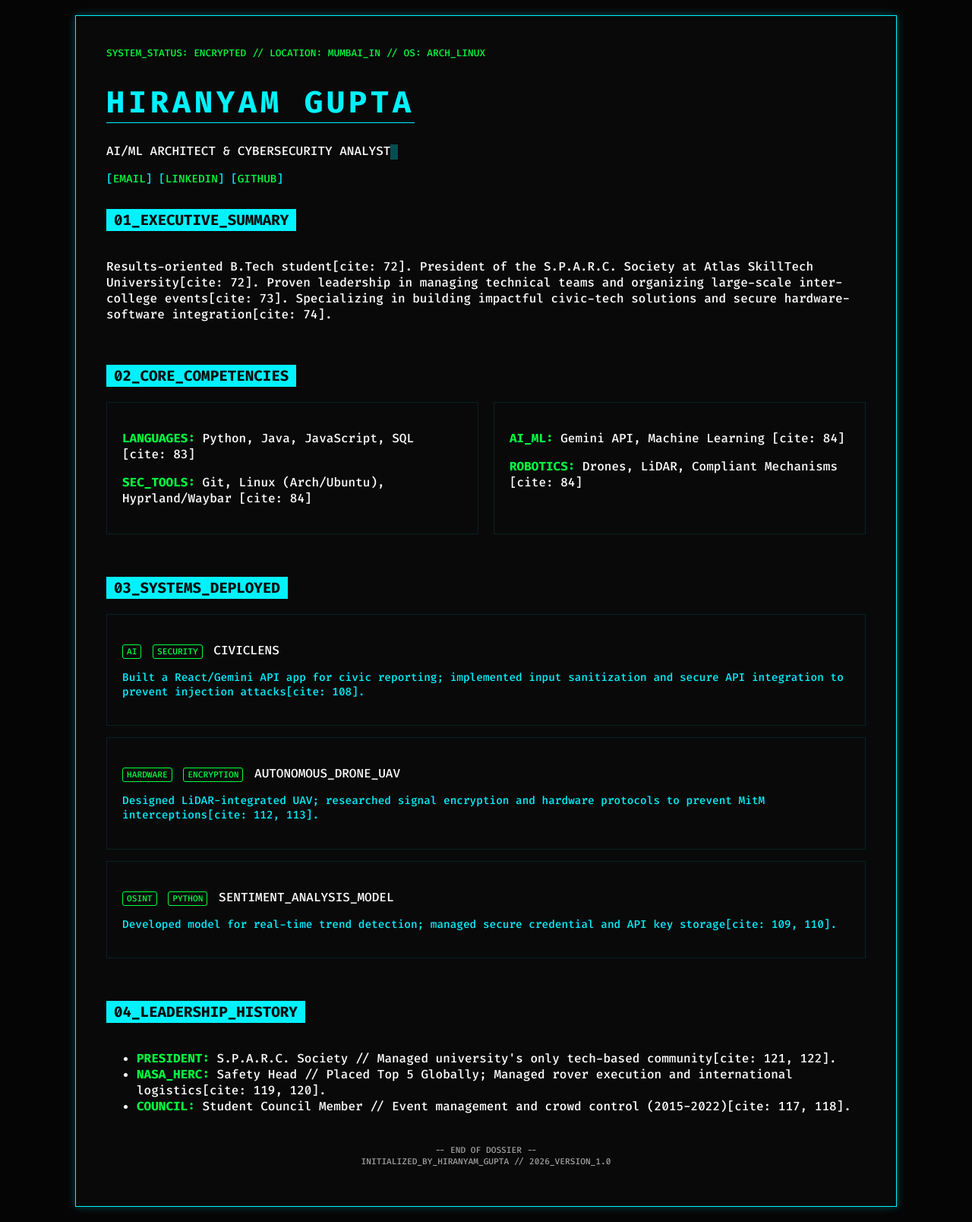
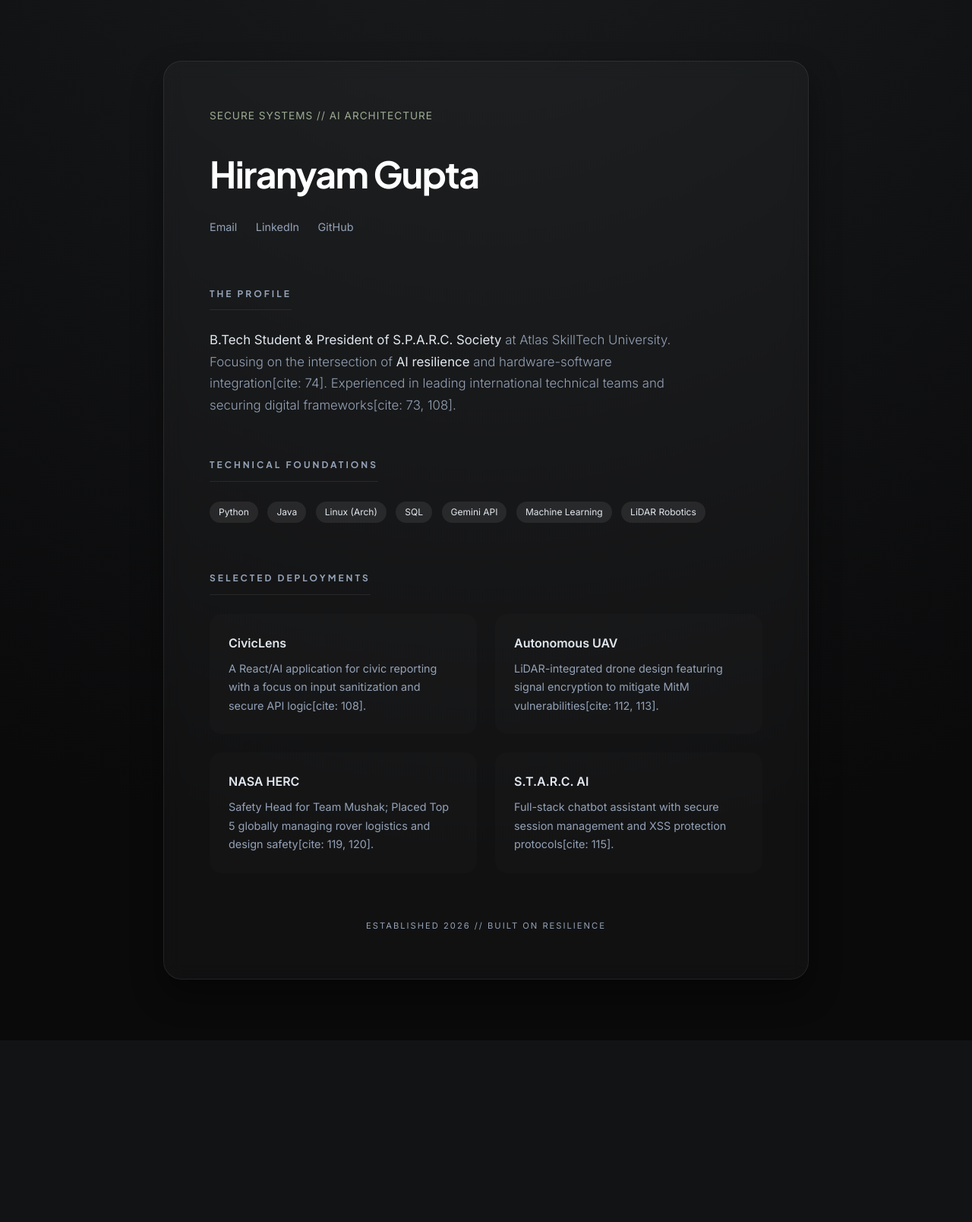
Before and after one commit to Hiranyam1003/Experiment-6, a Flask app: page /resume in a window 1280 px wide. Shown: the whole page at 76% size. After the commit the page ends 1299 px from the top, so only its background shows below. Run offline with Flask 3, Linux system fonts and the light colour scheme.

Commit message:
resume design update

```diff
--- a/templates/resume.html
+++ b/templates/resume.html
@@ -3,188 +3,233 @@
 <head>
     <meta charset="UTF-8">
     <meta name="viewport" content="width=device-width, initial-scale=1.0">
-    <title>HIRANYAM GUPTA // SECURE_DOSSIER</title>
+    <title>Hiranyam Gupta // Portfolio</title>
     <style>
-        @import url('https://fonts.googleapis.com/css2?family=Fira+Code:wght@300;500;700&display=swap');
+        @import url('https://fonts.googleapis.com/css2?family=Inter:wght@300;400;600&family=Plus+Jakarta+Sans:wght@300;500;700&display=swap');
 
         :root {
-            --neon-blue: #00f2ff;
-            --deep-bg: #050505;
-            --terminal-green: #00ff41;
-            --text-gray: #a0a0a0;
-            --border-glow: 0 0 10px rgba(0, 242, 255, 0.3);
+            --bg-dark: #0a0a0b;
+            --sage-accent: #9dad93; /* Elegant Sage Green */
+            --sage-glow: rgba(157, 173, 147, 0.2);
+            --glass: rgba(255, 255, 255, 0.03);
+            --glass-border: rgba(255, 255, 255, 0.08);
+            --text-main: #e2e8f0;
+            --text-dim: #94a3b8;
+        }
+
+        * {
+            margin: 0;
+            padding: 0;
+            box-sizing: border-box;
+            transition: all 0.4s cubic-bezier(0.23, 1, 0.32, 1);
         }
 
         body {
-            background-color: var(--deep-bg);
-            color: var(--neon-blue);
-            font-family: 'Fira Code', monospace;
-            margin: 0;
-            padding: 20px;
-            display: flex;
-            justify-content: center;
-            overflow-x: hidden;
+            background-color: var(--bg-dark);
+            background-image: radial-gradient(circle at 50% -20%, #1a1c1e 0%, #0a0a0b 80%);
+            color: var(--text-main);
+            font-family: 'Inter', sans-serif;
+            line-height: 1.7;
+            padding: 80px 20px;
         }
 
-        .terminal-window {
-            width: 100%;
-            max-width: 1000px;
-            border: 1px solid var(--neon-blue);
-            box-shadow: var(--border-glow);
-            padding: 40px;
-            background: rgba(10, 10, 10, 0.95);
-            position: relative;
+        .container {
+            max-width: 850px;
+            margin: 0 auto;
         }
 
-        .header-glitch {
-            font-size: 2.5rem;
+        /* Glassmorphism Panel */
+        .glass-panel {
+            background: var(--glass);
+            backdrop-filter: blur(12px);
+            -webkit-backdrop-filter: blur(12px);
+            border: 1px solid var(--glass-border);
+            border-radius: 24px;
+            padding: 60px;
+            box-shadow: 0 20px 40px rgba(0,0,0,0.4);
+        }
+
+        header {
+            margin-bottom: 60px;
+            text-align: left;
+        }
+
+        h1 {
+            font-family: 'Plus Jakarta Sans', sans-serif;
+            font-size: 3rem;
             font-weight: 700;
+            letter-spacing: -1.5px;
+            color: #fff;
+            margin-bottom: 8px;
+        }
+
+        .tagline {
+            color: var(--sage-accent);
+            font-weight: 500;
+            letter-spacing: 1px;
             text-transform: uppercase;
-            letter-spacing: 5px;
-            margin-bottom: 10px;
-            border-bottom: 1px solid var(--neon-blue);
+            font-size: 0.85rem;
+            margin-bottom: 24px;
+            display: block;
+        }
+
+        section { margin-bottom: 50px; }
+
+        h2 {
+            font-family: 'Plus Jakarta Sans', sans-serif;
+            font-size: 0.75rem;
+            text-transform: uppercase;
+            letter-spacing: 3px;
+            color: var(--text-dim);
+            margin-bottom: 25px;
+            border-bottom: 1px solid var(--glass-border);
+            padding-bottom: 10px;
             display: inline-block;
         }
 
-        .status-bar {
-            font-size: 0.8rem;
-            color: var(--terminal-green);
-            margin-bottom: 30px;
-            text-transform: uppercase;
+        .profile-text {
+            font-size: 1.05rem;
+            font-weight: 300;
+            color: var(--text-dim);
+            max-width: 90%;
         }
 
-        section { margin-bottom: 40px; }
+        .profile-text b { color: var(--text-main); font-weight: 500; }
 
-        h2 {
-            font-size: 1.2rem;
-            color: var(--deep-bg);
-            background: var(--neon-blue);
-            display: inline-block;
-            padding: 2px 10px;
-            margin-bottom: 20px;
+        /* Modern Grid */
+        .grid {
+            display: grid;
+            grid-template-columns: 1fr 1fr;
+            gap: 24px;
         }
 
-        .grid {
-            display: grid;
-            grid-template-columns: repeat(auto-fit, minmax(300px, 1fr));
-            gap: 20px;
+        .item-card {
+            padding: 24px;
+            border-radius: 16px;
+            background: rgba(255, 255, 255, 0.01);
+            border: 1px solid transparent;
+            cursor: default;
         }
 
-        .data-card {
-            border: 1px solid rgba(0, 242, 255, 0.1);
-            padding: 20px;
-            transition: all 0.3s ease;
-            position: relative;
+        .item-card:hover {
+            background: rgba(157, 173, 147, 0.05);
+            border-color: var(--sage-accent);
+            transform: translateY(-5px);
+            box-shadow: 0 10px 30px var(--sage-glow);
         }
 
-        .data-card:hover {
-            border-color: var(--neon-blue);
-            background: rgba(0, 242, 255, 0.05);
-            transform: translateY(-5px);
+        .item-title {
+            display: block;
+            font-weight: 600;
+            margin-bottom: 8px;
+            color: var(--text-main);
         }
 
-        .label { color: var(--terminal-green); font-weight: bold; }
-        .value { color: white; }
-
-        .tag {
-            font-size: 0.7rem;
-            border: 1px solid var(--terminal-green);
-            color: var(--terminal-green);
-            padding: 1px 5px;
-            margin-right: 5px;
-            border-radius: 3px;
+        .item-desc {
+            font-size: 0.9rem;
+            color: var(--text-dim);
         }
 
-        .cursor {
+        .skill-pill {
             display: inline-block;
-            width: 10px;
-            height: 20px;
-            background: var(--neon-blue);
-            animation: blink 1s infinite;
-            vertical-align: middle;
+            padding: 4px 12px;
+            border-radius: 20px;
+            background: var(--glass-border);
+            font-size: 0.75rem;
+            margin: 0 8px 8px 0;
+            color: var(--text-main);
         }
 
-        @keyframes blink { 50% { opacity: 0; } }
+        .contact-link {
+            text-decoration: none;
+            color: var(--text-dim);
+            font-size: 0.9rem;
+            margin-right: 20px;
+            border-bottom: 1px solid transparent;
+        }
 
-        a { color: var(--terminal-green); text-decoration: none; }
-        a:hover { text-decoration: underline; }
+        .contact-link:hover {
+            color: var(--sage-accent);
+            border-color: var(--sage-accent);
+        }
 
-        /* Mobile Adjustments */
-        @media (max-width: 600px) {
-            .header-glitch { font-size: 1.5rem; }
-            .terminal-window { padding: 20px; }
+        footer {
+            margin-top: 60px;
+            text-align: center;
+            font-size: 0.7rem;
+            color: var(--text-dim);
+            letter-spacing: 2px;
+        }
+
+        @media (max-width: 768px) {
+            .glass-panel { padding: 30px; }
+            .grid { grid-template-columns: 1fr; }
+            h1 { font-size: 2.2rem; }
         }
     </style>
 </head>
 <body>
 
-<div class="terminal-window">
-    <div class="status-bar">SYSTEM_STATUS: ENCRYPTED // LOCATION: MUMBAI_IN // OS: ARCH_LINUX</div>
-
+<div class="container">
+    <div class="glass-panel">
         <header>
-        <div class="header-glitch">HIRANYAM GUPTA</div>
-        <p class="value">AI/ML ARCHITECT & CYBERSECURITY ANALYST<span class="cursor"></span></p>
-        <p style="font-size: 0.9rem;">
-            [<a href="mailto:hiranyamgupta@gmail.com">EMAIL</a>]
-            [<a href="https://www.linkedin.com/in/hiranyam-gupta/">LINKEDIN</a>]
-            [<a href="#">GITHUB</a>]
-        </p>
+            <span class="tagline">Secure Systems // AI Architecture</span>
+            <h1>Hiranyam Gupta</h1>
+            <div style="margin-top: 15px;">
+                <a href="mailto:hiranyamgupta@gmail.com" class="contact-link">Email</a>
+                <a href="https://www.linkedin.com/in/hiranyam-gupta/" class="contact-link">LinkedIn</a>
+                <a href="#" class="contact-link">GitHub</a>
+            </div>
         </header>
 
         <section>
-        <h2>01_EXECUTIVE_SUMMARY</h2>
-        <p class="value">
-            Results-oriented B.Tech student[cite: 72]. President of the S.P.A.R.C. Society at Atlas SkillTech University[cite: 72].
-            Proven leadership in managing technical teams and organizing large-scale inter-college events[cite: 73].
-            Specializing in building impactful civic-tech solutions and secure hardware-software integration[cite: 74].
+            <h2>The Profile</h2>
+            <p class="profile-text">
+                <b>B.Tech Student & President of S.P.A.R.C. Society</b> at Atlas SkillTech University.
+                Focusing on the intersection of <b>AI resilience</b> and hardware-software integration[cite: 74].
+                Experienced in leading international technical teams and securing digital frameworks[cite: 73, 108].
             </p>
         </section>
 
         <section>
-        <h2>02_CORE_COMPETENCIES</h2>
+            <h2>Technical Foundations</h2>
+            <div style="margin-bottom: 20px;">
+                <span class="skill-pill">Python</span>
+                <span class="skill-pill">Java</span>
+                <span class="skill-pill">Linux (Arch)</span>
+                <span class="skill-pill">SQL</span>
+                <span class="skill-pill">Gemini API</span>
+                <span class="skill-pill">Machine Learning</span>
+                <span class="skill-pill">LiDAR Robotics</span>
+            </div>
+        </section>
+
+        <section>
+            <h2>Selected Deployments</h2>
             <div class="grid">
-            <div class="data-card">
-                <p><span class="label">LANGUAGES:</span> <span class="value">Python, Java, JavaScript, SQL [cite: 83]</span></p>
-                <p><span class="label">SEC_TOOLS:</span> <span class="value">Git, Linux (Arch/Ubuntu), Hyprland/Waybar [cite: 84]</span></p>
+                <div class="item-card">
+                    <span class="item-title">CivicLens</span>
+                    <p class="item-desc">A React/AI application for civic reporting with a focus on input sanitization and secure API logic[cite: 108].</p>
                 </div>
-            <div class="data-card">
-                <p><span class="label">AI_ML:</span> <span class="value">Gemini API, Machine Learning [cite: 84]</span></p>
-                <p><span class="label">ROBOTICS:</span> <span class="value">Drones, LiDAR, Compliant Mechanisms [cite: 84]</span></p>
+                <div class="item-card">
+                    <span class="item-title">Autonomous UAV</span>
+                    <p class="item-desc">LiDAR-integrated drone design featuring signal encryption to mitigate MitM vulnerabilities[cite: 112, 113].</p>
+                </div>
+                <div class="item-card">
+                    <span class="item-title">NASA HERC</span>
+                    <p class="item-desc">Safety Head for Team Mushak; Placed Top 5 globally managing rover logistics and design safety[cite: 119, 120].</p>
+                </div>
+                <div class="item-card">
+                    <span class="item-title">S.T.A.R.C. AI</span>
+                    <p class="item-desc">Full-stack chatbot assistant with secure session management and XSS protection protocols[cite: 115].</p>
                 </div>
             </div>
         </section>
 
-    <section>
-        <h2>03_SYSTEMS_DEPLOYED</h2>
-        <div class="data-card" style="margin-bottom: 15px;">
-            <p><span class="tag">AI</span> <span class="tag">SECURITY</span> <span class="value">CIVICLENS</span></p>
-            <p style="font-size: 0.9rem;">Built a React/Gemini API app for civic reporting; implemented input sanitization and secure API integration to prevent injection attacks[cite: 108].</p>
+        <footer>
+            ESTABLISHED 2026 // BUILT ON RESILIENCE
+        </footer>
     </div>
-        <div class="data-card" style="margin-bottom: 15px;">
-            <p><span class="tag">HARDWARE</span> <span class="tag">ENCRYPTION</span> <span class="value">AUTONOMOUS_DRONE_UAV</span></p>
-            <p style="font-size: 0.9rem;">Designed LiDAR-integrated UAV; researched signal encryption and hardware protocols to prevent MitM interceptions[cite: 112, 113].</p>
-        </div>
-        <div class="data-card">
-            <p><span class="tag">OSINT</span> <span class="tag">PYTHON</span> <span class="value">SENTIMENT_ANALYSIS_MODEL</span></p>
-            <p style="font-size: 0.9rem;">Developed model for real-time trend detection; managed secure credential and API key storage[cite: 109, 110].</p>
-        </div>
-    </section>
-
-    <section>
-        <h2>04_LEADERSHIP_HISTORY</h2>
-        <ul>
-            <li class="value"><span class="label">PRESIDENT:</span> S.P.A.R.C. Society // Managed university's only tech-based community[cite: 121, 122].</li>
-            <li class="value"><span class="label">NASA_HERC:</span> Safety Head // Placed Top 5 Globally; Managed rover execution and international logistics[cite: 119, 120].</li>
-            <li class="value"><span class="label">COUNCIL:</span> Student Council Member // Event management and crowd control (2015-2022)[cite: 117, 118].</li>
-        </ul>
-    </section>
-
-    <footer>
-        <p style="text-align: center; color: var(--text-gray); font-size: 0.7rem;">
-            -- END OF DOSSIER --<br>
-            INITIALIZED_BY_HIRANYAM_GUPTA // 2026_VERSION_1.0
-        </p>
-    </footer>
 </div>
 
 </body>
```
Lines whose indentation alone changed are shown as unchanged.
